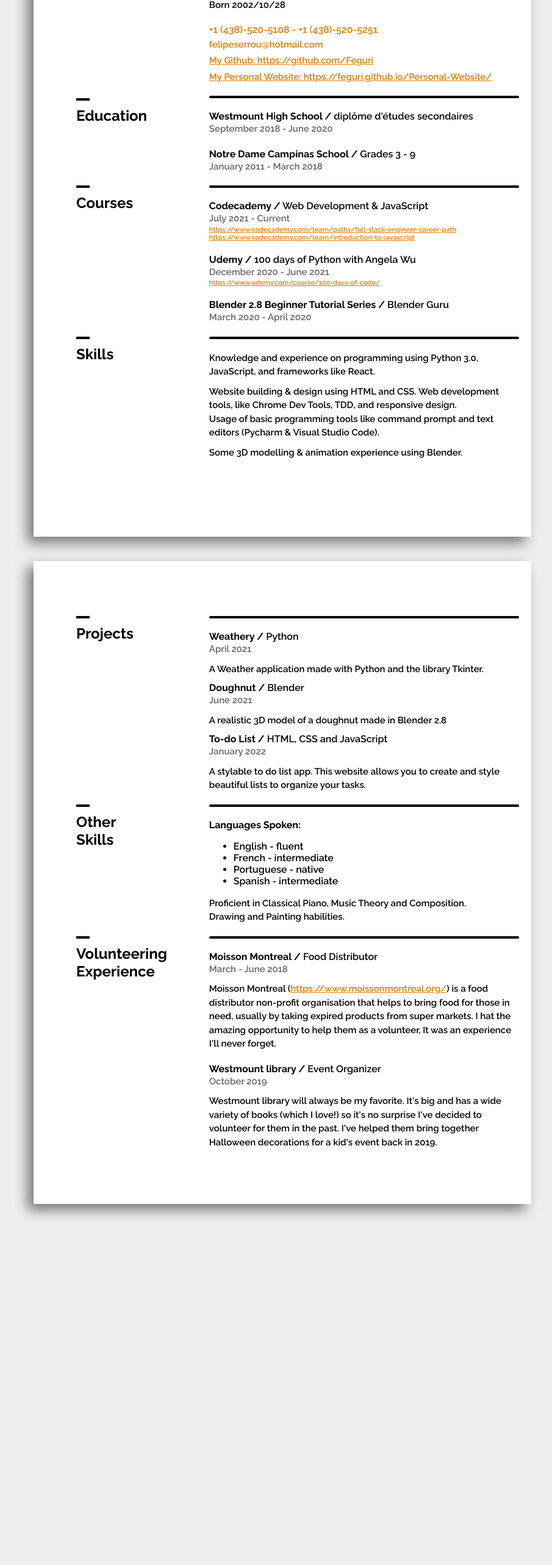
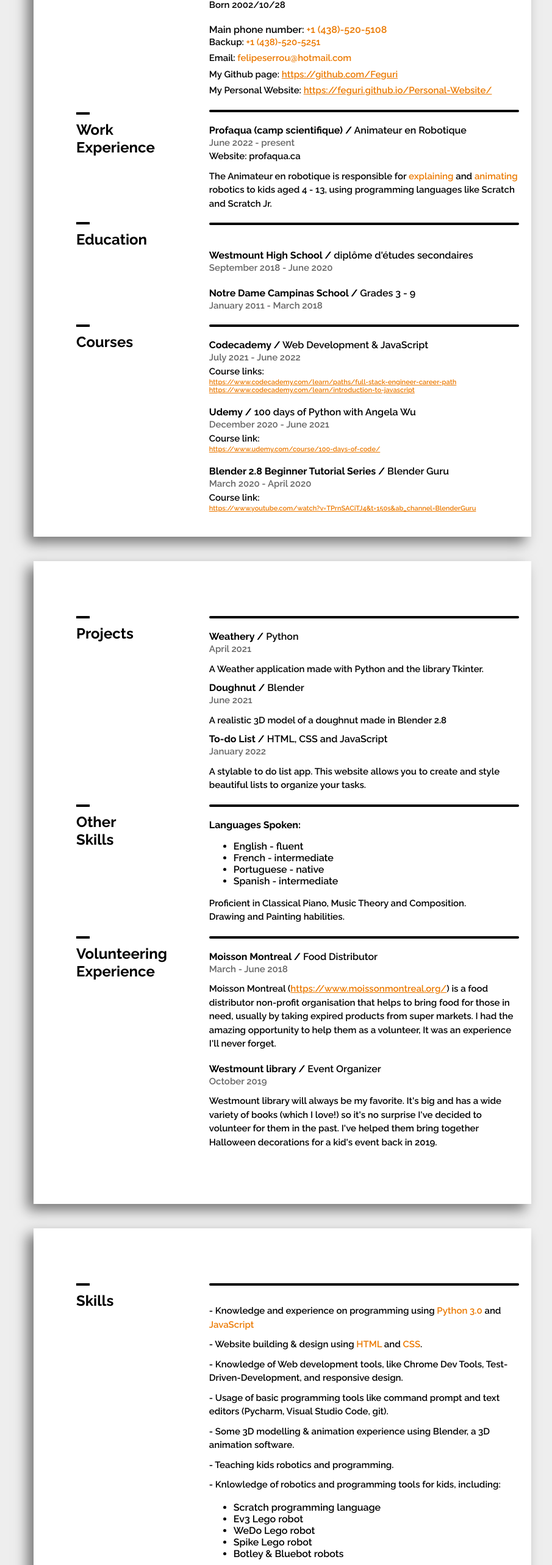
Before and after one commit to Feguri/resume, a plain HTML site: page index.html in a window 1280 px wide. Shown: the part 214-2780 px from the top of the page at 61% size, without its empty margins (177-1082 px from the left). Drawn offline with Linux system fonts and the light colour scheme.

Commit message:
Add files via upload

```diff
--- a/index.html
+++ b/index.html
@@ -23,22 +23,46 @@
                 <p>Montreal, Quebec, Canada</p>
                 <p>Born 2002/10/28</p>
                 <br>
-                <span class="orange">+1 (438)-520-5108 - +1 (438)-520-5251</span>
-                <p style="margin-top: 4px;"><span class="orange">felipeserrou@hotmail.com</span></p>
-                <p style="margin-top: 4px;"><a href="https://github.com/Feguri" target="_blank">My Github: https://github.com/Feguri</a></p>
-                <p style="margin-top: 4px;"><a href="https://feguri.github.io/Personal-Website/" target="_blank">My Personal Website: https://feguri.github.io/Personal-Website/</a></p>
+                 Main phone number:<span class="orange"> +1 (438)-520-5108</span>
+                <p>Backup:<span class="orange"> +1 (438)-520-5251</span></p>
+                <p style="margin-top: 4px;">Email: <span class="orange">felipeserrou@hotmail.com</span></p>
+                <p style="margin-top: 4px;">My Github page: <a href="https://github.com/Feguri" target="_blank">https://github.com/Feguri</a></p>
+                <p style="margin-top: 4px;">My Personal Website: <a href="https://feguri.github.io/Personal-Website/" target="_blank">https://feguri.github.io/Personal-Website/</a></p>
                 <hr style="margin-bottom: 0;">
             </div>
         </div>
 
-        <div class="section-4">
+        <div class="section">
 
             <div class="box-1">
+                <h2 class="name mini-hr">Work Experience</h2>
+            </div>
+
+            <div class="box-2">
+
+                <h2 class="mobile education">Experience</h2>
+                <div class="padding-top">
+                    <div>
+                        <b>Profaqua (camp scientifique) /</b> Animateur en Robotique
+                        <p class="opacity">June 2022 - present</p>
+                        <p>Website: profaqua.ca</p>
+                        <p style="padding-top: 10px">The Animateur en robotique is responsible for <span class="orange">explaining</span> and <span class="orange">animating</span>
+                        robotics to kids aged 4 - 13, using programming languages like Scratch and Scratch Jr.</p>
+                    </div>
+
+                </div>
+            </div>
+
+        </div>
+
+        <div class="section">
+
+            <div class="box-1" style="padding-top: 19px;">
                 <h2 class="name mini-hr">Education</h2>
             </div>
 
             <div class="box-2">
-
+                <hr>
                 <h2 class="mobile education">Education</h2>
                 <div class="padding-top">
                     <div>
@@ -57,7 +81,8 @@
 
         </div>
 
-        <div class="section-4">
+
+        <div class="section">
 
             <div class="box-1 padding-top">
                 <h2 class="name mini-hr">Courses</h2>
@@ -71,7 +96,8 @@
 
                     <div class="padding-top">
                         <b>Codecademy /</b> Web Development & JavaScript
-                        <p class="opacity">July 2021 - Current</p>
+                        <p class="opacity">July 2021 - June 2022</p>
+                        <p>Course links:</p>
                         <a style="font-size: 11px;" target="_blank" href="https://www.codecademy.com/learn/paths/full-stack-engineer-career-path">
                             https://www.codecademy.com/learn/paths/full-stack-engineer-career-path</a>
                         <a style="font-size: 11px;" target="_blank" href="https://www.codecademy.com/learn/introduction-to-javascript">
@@ -81,43 +107,29 @@
                     <div class="padding-top">
                         <b>Udemy /</b> 100 days of Python with Angela Wu
                         <p class="opacity">December 2020 - June 2021</p>
-                        <a style="font-size: 11px;" href="https://www.udemy.com/course/100-days-of-code/">https://www.udemy.com/course/100-days-of-code/</a>
+                        <p>Course link:</p>
+                        <a style="font-size: 11px;" target="_blank" href="https://www.udemy.com/course/100-days-of-code/">https://www.udemy.com/course/100-days-of-code/</a>
                     </div>
 
                     <div class="padding-top">
                         <b>Blender 2.8 Beginner Tutorial Series /</b> Blender Guru
                         <p class="opacity">March 2020 - April 2020</p>
+                        <p>Course link: </p>
+                        <a style="font-size: 11px;" target="_blank" href="https://www.youtube.com/watch?v=TPrnSACiTJ4&t=150s&ab_channel=BlenderGuru">https://www.youtube.com/watch?v=TPrnSACiTJ4&t=150s&ab_channel=BlenderGuru</a>
+
                     </div>
                 </div>
             </div>
 
         </div>
 
-        <div class="section-2">
 
-            <div class="box-1 padding-top">
-                <h2 class="name mini-hr">Skills</h2>
-            </div>
-
-            <div class="box-2 padding-top">
-                <hr style="margin-top: 0;">
-                <h2 class="mobile">Skills</h2>
-
-                <p>Knowledge and experience on programming using Python 3.0, JavaScript, and frameworks like React.</p>
-                <p class="padding-top2">Website building & design using HTML and CSS. Web development tools, like
-                Chrome Dev Tools, TDD, and responsive design.</p>
-                <p>Usage of basic programming tools like command prompt and text editors (Pycharm & Visual Studio Code).</p>
-                <p class="padding-top2">Some 3D modelling & animation experience using Blender.</p>
-
-            </div>
-
-        </div>
 
     </div>
 
     <div class="page">
 
-        <div class="section-3">
+        <div class="section">
 
             <div class="box-1 padding-top">
                 <h2 class="name mini-hr">Projects</h2>
@@ -151,7 +163,7 @@
 
         </div>
 
-        <div class="section-4">
+        <div class="section">
 
             <div class="box-1 padding-top">
                 <h2 class="name mini-hr">Other Skills</h2>
@@ -179,7 +191,7 @@
 
         </div>
 
-        <div class="section-4">
+        <div class="section">
 
             <div class="box-1 padding-top">
                 <h2 class="name mini-hr">Volunteering Experience</h2>
@@ -195,7 +207,7 @@
                         <p class="opacity">March - June 2018</p>
                         <p class="padding-top2">Moisson Montreal (<a href="https://www.moissonmontreal.org/">https://www.moissonmontreal.org/</a>) is a
                         food distributor non-profit organisation that helps to bring food for those in need, usually by taking expired products from super
-                        markets. I hat the amazing opportunity to help them as a volunteer, It was an experience I'll never forget.</p>
+                        markets. I had the amazing opportunity to help them as a volunteer, It was an experience I'll never forget.</p>
                     </div>
                     <div class="padding-top">
                         <b>Westmount library /</b> Event Organizer
@@ -213,7 +225,40 @@
 
         </div>
 
-        <p style="margin-top: 782px; opacity: 50%;">Fun fact: this CV was made using HTML and CSS.</p>
+
+
+
     </div>
+    <div class="page">
+        <div class="section">
+
+            <div class="box-1 padding-top">
+                <h2 class="name mini-hr">Skills</h2>
+            </div>
+
+            <div class="box-2 padding-top">
+                <hr style="margin-top: 0;">
+                <h2 class="mobile">Skills</h2>
+
+                <p class="padding-top2"> - Knowledge and experience on programming using <span class="orange">Python 3.0</span> and  <span class="orange">JavaScript</span></p>
+                <p class="padding-top2"> - Website building & design using <span class="orange">HTML</span> and <span class="orange">CSS</span>.</p>
+                <p class="padding-top2"> - Knowledge of Web development tools, like Chrome Dev Tools, Test-Driven-Development, and responsive design.</p>
+                <p class="padding-top2"> - Usage of basic programming tools like command prompt and text editors (Pycharm, Visual Studio Code, git).</p>
+                <p class="padding-top2"> - Some 3D modelling & animation experience using Blender, a 3D animation software.</p>
+                <p class="padding-top2">- Teaching kids robotics and programming.</p>
+                <p class="padding-top2">- Knlowledge of robotics and programming tools for kids, including:</p>
+                <ul>
+                    <li>Scratch programming language</li>
+                    <li>Ev3 Lego robot</li>
+                    <li>WeDo Lego robot</li>
+                    <li>Spike Lego robot</li>
+                    <li>Botley & Bluebot robots</li>
+                </ul>
+            </div>
+
+        </div>
+    </div>
+
+    <p style="margin-top: 50px; opacity: 50%;">Fun fact: this CV was made using HTML and CSS.</p>
 </body>
 </html>
--- a/main.css
+++ b/main.css
@@ -52,25 +52,11 @@ p {
     align-items: flex-start;
     justify-content: space-between;
 }
-.section-2 {
+.section {
     display: flex;
     align-items: flex-start;
 }
 
-.section-3 {
-    display: flex;
-    align-items: flex-start;
-}
-
-.section-4 {
-    display: flex;
-    align-items: flex-start;
-}
-
-.section-5 {
-    display: flex;
-    align-items: flex-start;
-}
 
 .box-1 { width: 30%; }
 .box-2 { width: 70%; }
```
